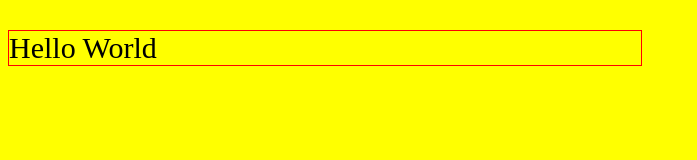
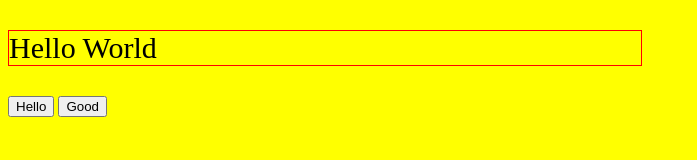
Before and after one commit to SalvarCafarov/task3, a plain HTML site: page index.html in a window 1280 px wide. Shown: the whole page, without its empty margins (0-697 px from the left). Drawn offline with Linux system fonts and the light colour scheme.

Commit message:
butonlar elave eledim

```diff
--- a/index.html
+++ b/index.html
@@ -8,6 +8,8 @@
 </head>
 <body>
     <p>Hello World</p>
+    <button>Hello</button>
+    <button>Good</button>
     <script src="./script.js"></script>
 </body>
 </html>
```
